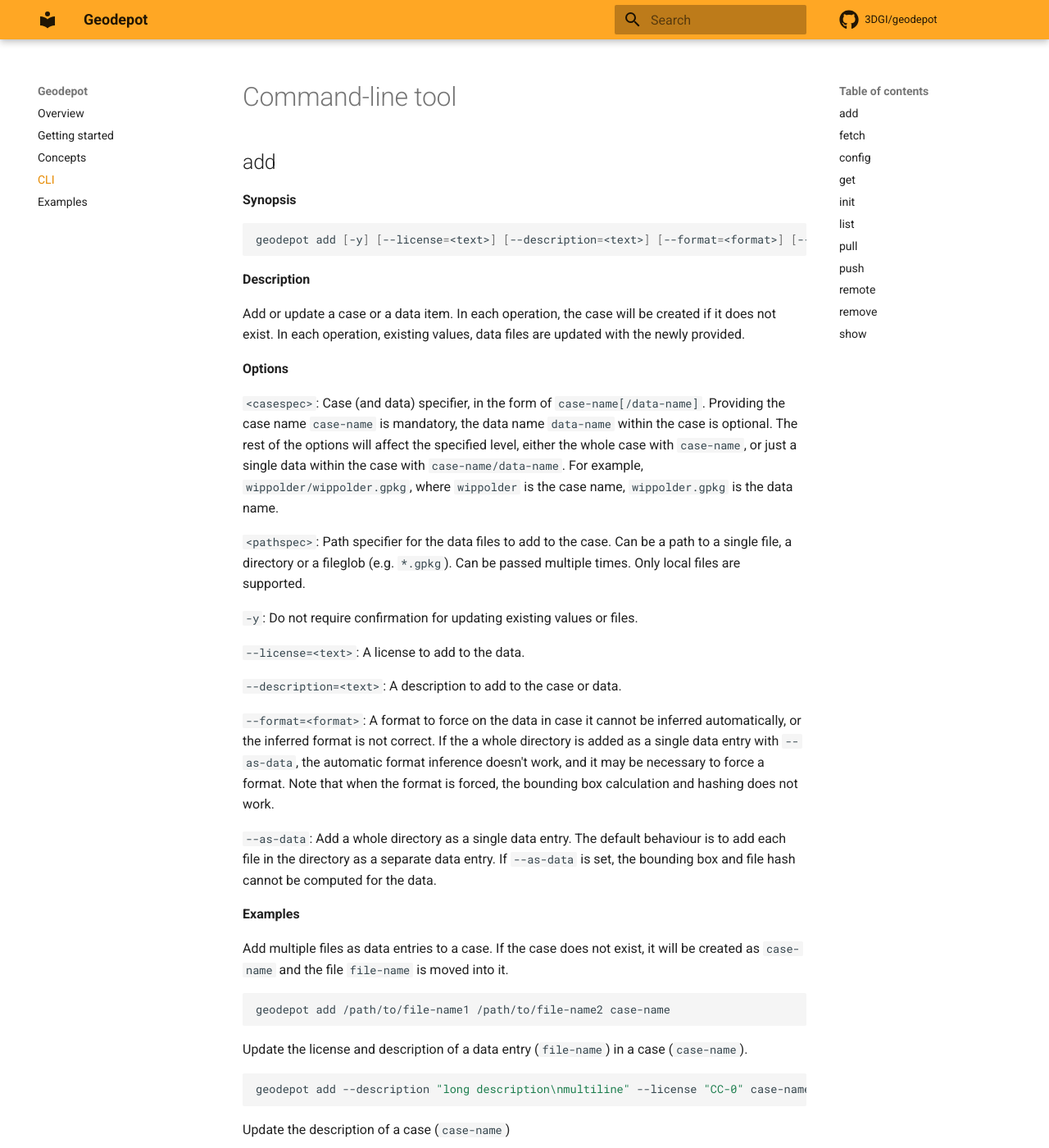
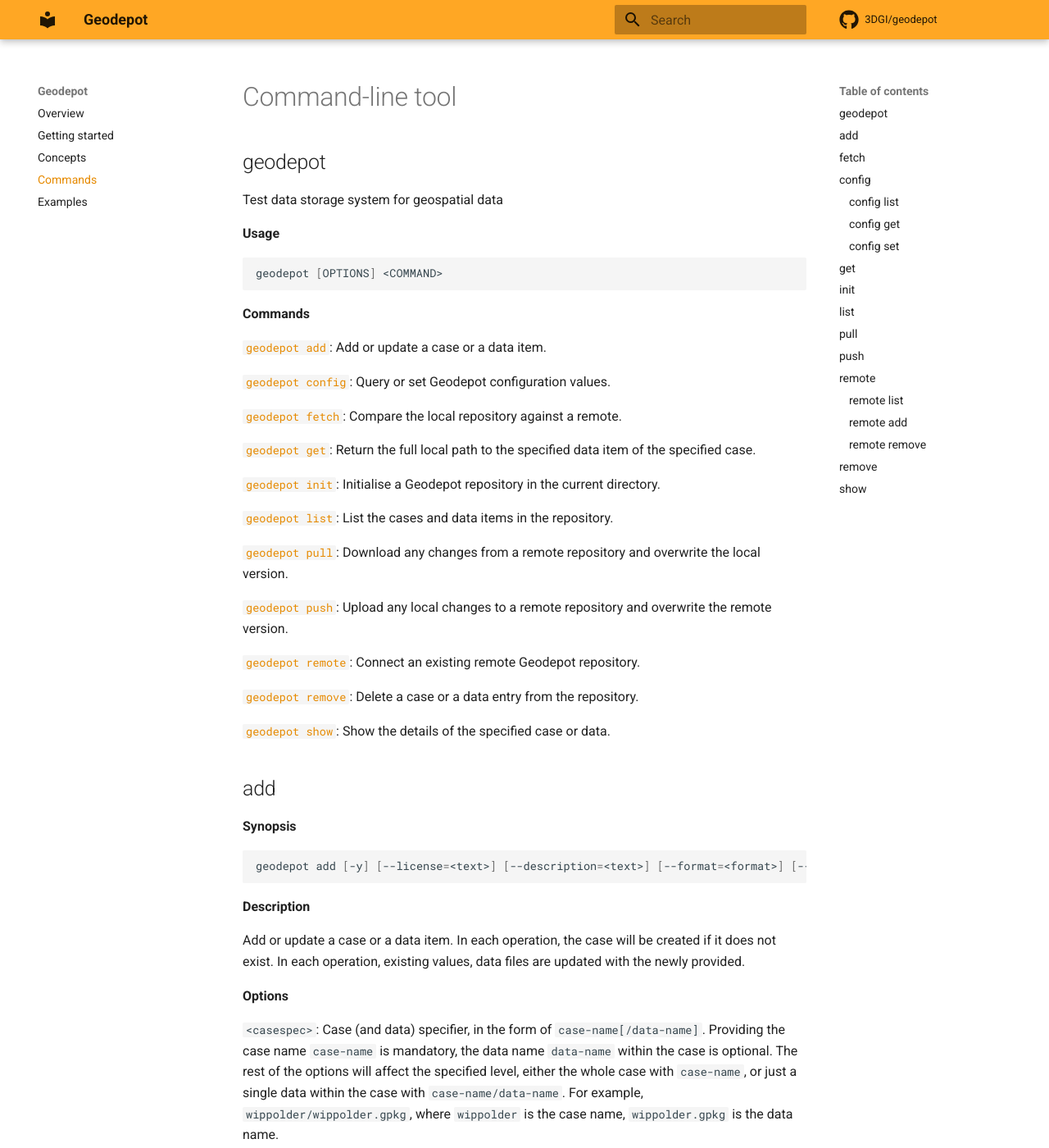
Before and after one commit to 3DBAG/geodepot, an MkDocs documentation site: the page built from docs/cli.md, in a window 1280 px wide and 1400 px high. Shown: the whole window at 82% size. Built offline with MkDocs 1.6.1 and Material for MkDocs 9.7.7, drawn with Linux system fonts in a browser that asks for light colours; comment, search, counter and statistics services are not loaded; some of the changed text lies outside the part shown.

Commit message:
Documentation

````diff
--- a/docs/cli.md
+++ b/docs/cli.md
@@ -1,4 +1,38 @@
 # Command-line tool
+
+## geodepot
+
+Test data storage system for geospatial data
+
+**Usage**
+
+```shell
+geodepot [OPTIONS] <COMMAND>
+```
+
+**Commands**
+
+[`geodepot add`](#add): Add or update a case or a data item.
+
+[`geodepot config`](#config): Query or set Geodepot configuration values.
+
+[`geodepot fetch`](#fetch): Compare the local repository against a remote.
+
+[`geodepot get`](#get): Return the full local path to the specified data item of the specified case.
+
+[`geodepot init`](#init): Initialise a Geodepot repository in the current directory.
+
+[`geodepot list`](#list): List the cases and data items in the repository.
+
+[`geodepot pull`](#pull): Download any changes from a remote repository and overwrite the local version.
+
+[`geodepot push`](#push): Upload any local changes to a remote repository and overwrite the remote version.
+
+[`geodepot remote`](#remote): Connect an existing remote Geodepot repository.
+
+[`geodepot remove`](#remove): Delete a case or a data entry from the repository.
+
+[`geodepot show`](#show): Show the details of the specified case or data.
 
 ## add
 
@@ -93,19 +127,8 @@ geodepot config set [--global] <name> <value>
 
 **Description**
 
-You can query or set options with this command.
+Query or set Geodepot configuration values.
 The `name` is actually the section and the key separated by a dot, and the `value` will be escaped.
-
-**Commands**
-
-`list`:
-List all variables set in the config files, along with their values.
-
-`get`:
-Emits the value of the specified key. If key is present multiple times in the configuration, emits the last value.
-
-`set`:
-Set the value for one configuration option.
 
 **Options**
 
@@ -120,6 +143,18 @@ For reading options: read only from the global `~/.geodepotconfig` file rather t
 geodepot config add --global user.name "Kovács János"
 geodepot config add --global user.email janos@kovacs.me
 ```
+
+### config list
+
+List all variables set in the config files, along with their values.
+
+### config get
+
+Emits the value of the specified key. If key is present multiple times in the configuration, emits the last value.
+
+### config set
+
+Set the value for one configuration option.
 
 ## get
 
@@ -229,22 +264,23 @@ geodepot remote remove <name>
 
 Connect an existing remote Geodepot repository.
 
-**Commands**
-
-`list`:
-List the available remote repositories.
-
-`add`:
-Add a remote repository to track. The remote repository must exist.
-
-`remove`:
-Remove the remote from the tracked remotes. The remote repository is not deleted.
-
 **Examples**
 
 ```shell
 geodepot remote add origin https://data.3dgi.xyz/geodepot-test-data/mock_project/.geodepot
 ```
+
+### remote list
+
+List the available remote repositories.
+
+### remote add
+
+Add a remote repository to track. The remote repository must exist.
+
+### remote remove
+
+Remove the remote from the tracked remotes. The remote repository is not deleted.
 
 ## remove
 
--- a/mkdocs.yml
+++ b/mkdocs.yml
@@ -36,5 +36,5 @@ nav:
   - Overview: index.md
   - Getting started: getting-started.md
   - Concepts: concepts.md
-  - CLI: cli.md
+  - Commands: cli.md
   - Examples: examples.md
````
Also changed, not shown: other parts of docs/cli.md (+1 -1 lines).
